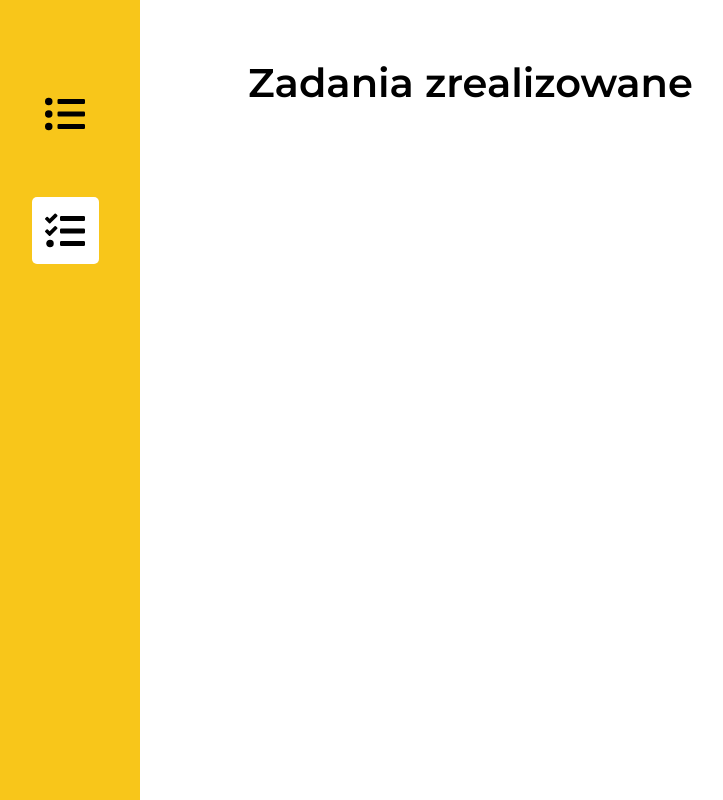
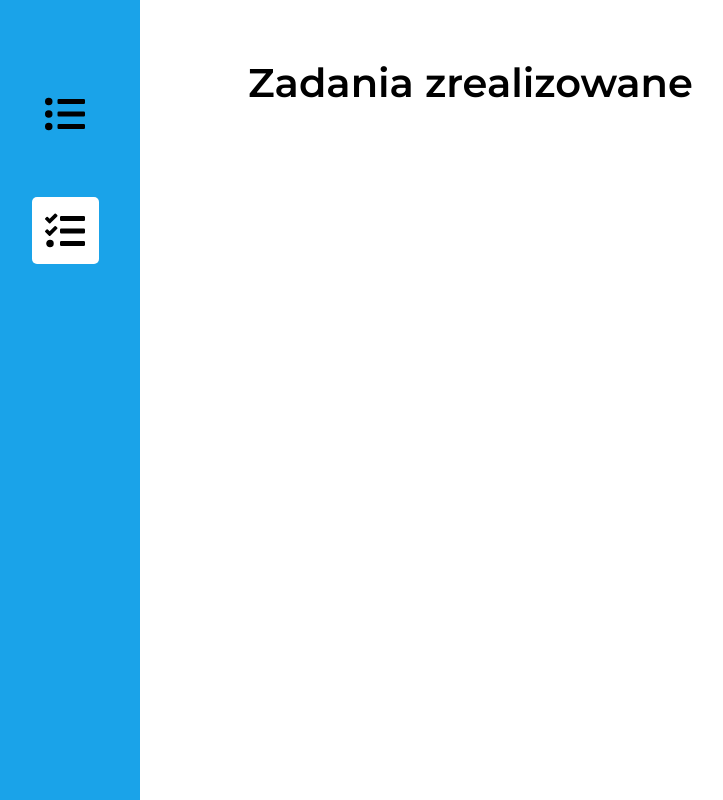
Before and after one commit to marcin324/todo-app, a React (Create React App) app: page /done in a window 1280 px wide. Shown: the whole page, without its empty margins (10-733 px from the left). Built offline with nearby package versions, Linux system fonts and the light colour scheme.

Commit message:
Update Sidebar

```diff
--- a/src/components/molecules/Sidebar.js
+++ b/src/components/molecules/Sidebar.js
@@ -4,6 +4,7 @@ import { FontAwesomeIcon } from "@fortawesome/react-fontawesome";
 import { faListUl, faTasks } from "@fortawesome/free-solid-svg-icons";
 import { NavLink } from "react-router-dom";
 import ButtonIcon from "../atoms/ButtonIcon";
+import withContext from "../../hoc/withContext";
 
 const StyledWrapper = styled.div`
   position: fixed;
@@ -29,9 +30,9 @@ const StyledButtonIcon = styled(ButtonIcon)`
   font-size: ${({ theme }) => theme.fontSize.xl};
 `;
 
-const Sidebar = ({ cardType }) => {
+const Sidebar = ({ cardContext }) => {
   return (
-    <StyledWrapper activeColor={cardType}>
+    <StyledWrapper activeColor={cardContext}>
       <StyledButtonIcon as={NavLink} to="/todo" activeclass="active">
         <FontAwesomeIcon icon={faListUl} />
       </StyledButtonIcon>
@@ -42,4 +43,4 @@ const Sidebar = ({ cardType }) => {
   );
 };
 
-export default Sidebar;
+export default withContext(Sidebar);
```
